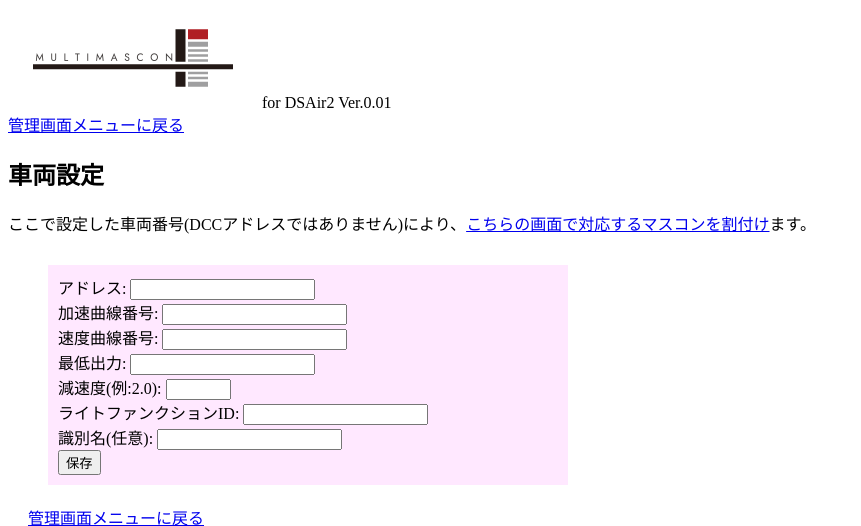
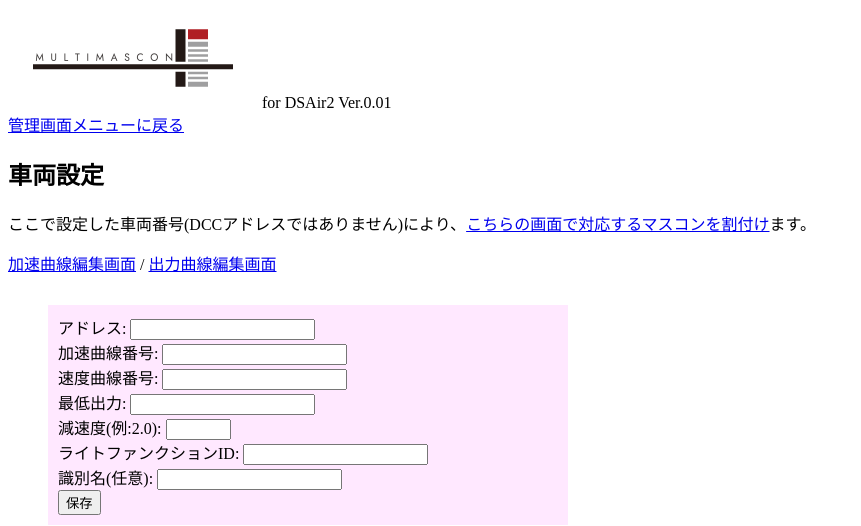
Before and after one commit to mipsparc/mm_web, a Flask app: page /loco in a window 1280 px wide. Shown: the top 526 px of the page, without its empty margins (0-861 px from the left). Run offline with Flask 2, Linux system fonts and the light colour scheme; data that the repository does not hold is empty.

Commit message:
文言追加

```diff
--- a/templates/loco.html
+++ b/templates/loco.html
@@ -3,6 +3,7 @@
 <h2>車両設定</h2>
 <div>
     <p>ここで設定した車両番号(DCCアドレスではありません)により、<a href="/mascon">こちらの画面で対応するマスコンを割付け</a>ます。</p>
+    <p><a href="/accel_speed">加速曲線編集画面</a> / <a href="/output_speed">出力曲線編集画面</a>
     <ul style="list-style:none;">
         {% for loco in locos %}
         <li style="background-color:#ffe8ff;margin-top:30px;max-width:500px;padding:10px;">
```
